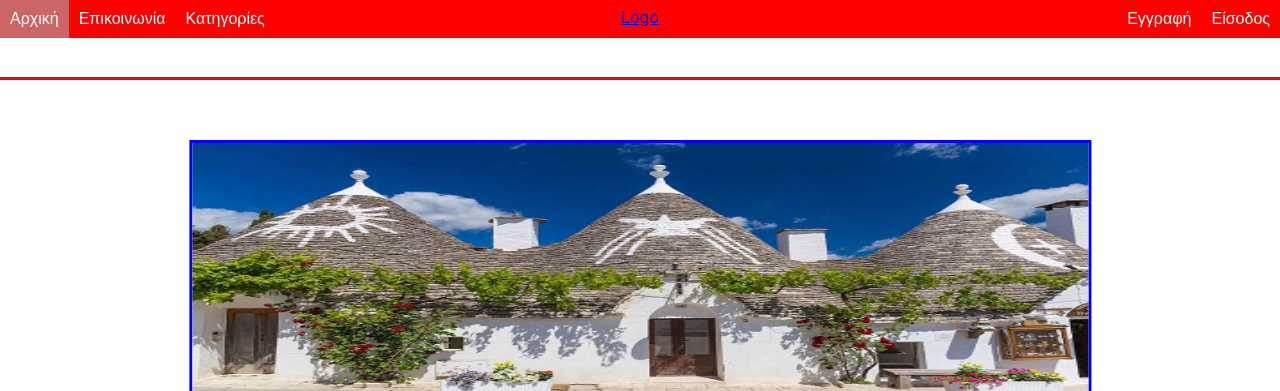
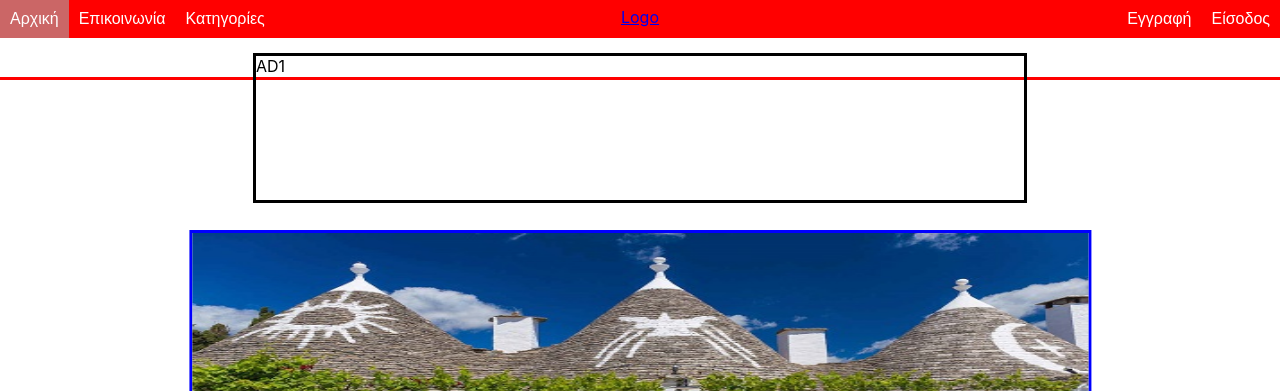
Before and after one commit to BabisTasos/Website, a React app in the folder website/: page / in a window 1280 px wide. Shown: the top 391 px of the page. Built offline with nearby package versions, Linux system fonts and the light colour scheme.

Commit message:
made changes

```diff
--- a/website/src/Components/MainPage/MainPage.css
+++ b/website/src/Components/MainPage/MainPage.css
@@ -4,10 +4,10 @@
 }
 
 #header {
+  position: fixed;
   float: left;
   background-color: red;
   width: 100%;
-  position: fixed;
   z-index: 1;
 }
 
@@ -33,6 +33,27 @@ cursor: pointer;
 opacity: 1;
 transition: 0.5s;
 }
+
+#ad1{
+  position: relative;
+  width: 60%;
+  height: 30%;
+  left: 50%;
+  top:10%;
+  transform: translate(-50%,-50%);
+  border: solid black;
+}
+
+
+#ad2{
+  position: relative;
+  width: 250px;
+  height: 400px;
+  right: 2%;
+  top:20%;
+  border: solid black;
+}
+
 
 .stories{
   position: relative;
@@ -62,10 +83,10 @@ transition: 0.5s;
 
 .highlights{
   border: solid blue;
-  height: 270px;
+  height: 300px;
   width: 70%;
   margin-bottom: 70px;
-  margin-top: 60px;
+  margin-top: 0px;
   transform: translate(21%);
 }
 
--- a/website/src/Components/MainPage/MainPage.js
+++ b/website/src/Components/MainPage/MainPage.js
@@ -17,6 +17,9 @@ function App() {
         </ul>
         </div>
           <div className = "stories">
+            <div id="ad1">
+                  AD1
+            </div>
             <div className = "highlights">
             <a href = "https://www.google.com">
                 <img src = {image2} className = "highlights_img" alt= "alt"/>
```
